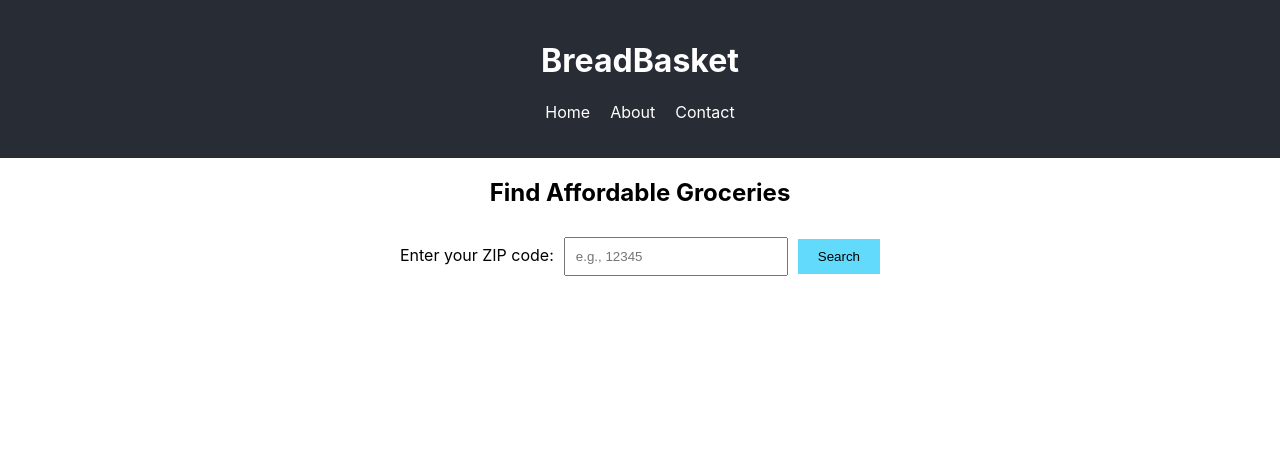
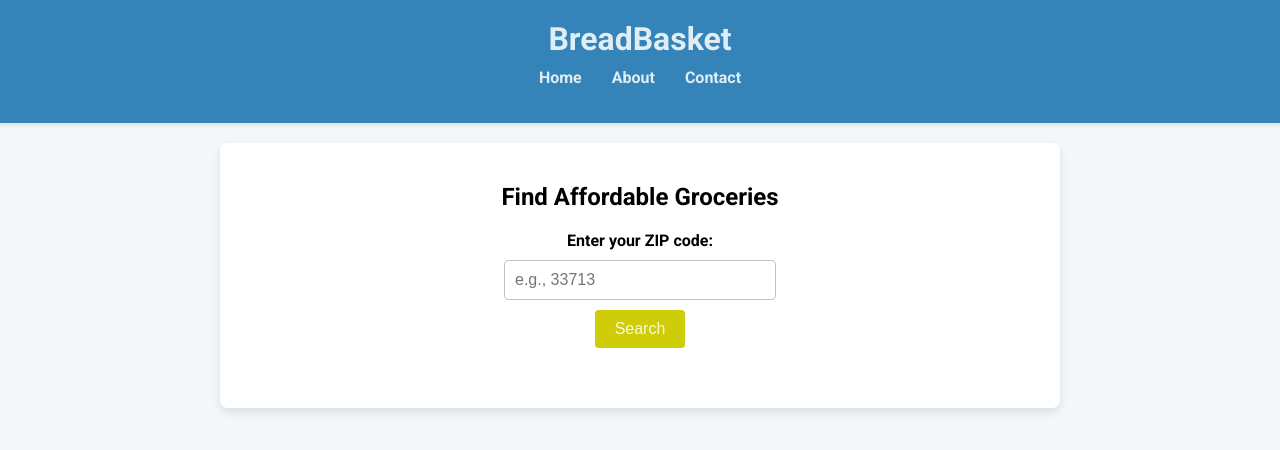
Before and after one commit to JacksonSchreiber/BreadBasket, a React (Create React App) app in the folder frontend/: page / in a window 1280 px wide. Shown: the top 450 px of the page. Built offline with nearby package versions, Linux system fonts and the light colour scheme.

Commit message:
Completed front-end coding with Home, About, Contact pages and styles

```diff
--- a/frontend/package.json
+++ b/frontend/package.json
@@ -9,6 +9,7 @@
     "@testing-library/user-event": "^13.5.0",
     "react": "^19.0.0",
     "react-dom": "^19.0.0",
+    "react-router-dom": "^7.3.0",
     "react-scripts": "5.0.1",
     "web-vitals": "^2.1.4"
   },
--- /dev/null
+++ b/frontend/src/About.js
@@ -0,0 +1,12 @@
+import React from 'react';
+
+function About() {
+  return (
+    <section>
+      <h2>About BreadBasket</h2>
+      <p>BreadBasket helps you find the best grocery deals in your area.</p>
+    </section>
+  );
+}
+
+export default About;
--- a/frontend/src/App.css
+++ b/frontend/src/App.css
@@ -1,45 +1,113 @@
+@import url('https://fonts.googleapis.com/css2?family=Roboto:wght@400;700&display=swap');
+
 .App {
+  font-family: 'Roboto', sans-serif;
   text-align: center;
+  background-color: #f4f7faf8; /* main background */
+  min-height: 100vh;
+  display: flex;
+  flex-direction: column;
+  align-items: center;
 }
 
 .App-header {
-  background-color: #282c34;
+  background-color: #3484b9; /* top background */
   padding: 20px;
-  color: white;
+  width: 100%;
+  box-shadow: 0 2px 4px rgba(0, 0, 0, 0.1);
+}
+
+.App-header h1 {
+  margin: 0;
+  color: rgba(255, 255, 255, 0.856);;/* App header */
 }
 
 nav ul {
   list-style-type: none;
   padding: 0;
+  display: flex;
+  justify-content: center;
+  margin-top: 10px;
 }
 
 nav ul li {
-  display: inline;
-  margin: 0 10px;
+  margin: 0 15px;
 }
 
 nav ul li a {
-  color: white;
+  color: rgba(255, 255, 255, 0.856);; /* nav headers */
   text-decoration: none;
+  font-weight: bold;
+  transition: color 0.3s;
+}
+
+nav ul li a:hover {
+  color: #ecf0f1;
 }
 
 main {
-  margin: 20px;
+  width: 80%;
+  max-width: 800px;
+  margin: 20px auto;
+  background-color: rgba(255, 255, 255, 0.966); /*Find Affordable Groceries background */
+  padding: 20px;
+  border-radius: 8px;
+  box-shadow: 0 4px 8px rgba(0, 0, 0, 0.1);
+}
+
+section {
+  margin-bottom: 40px;
 }
 
 form {
-  margin-top: 20px;
+  display: flex;
+  flex-direction: column;
+  align-items: center;
+}
+
+label {
+  margin-bottom: 10px;
+  font-weight: bold;
 }
 
 input[type="text"] {
   padding: 10px;
-  margin: 10px;
-  width: 200px;
+  width: 250px;
+  border: 1px solid #bdc3c7;
+  border-radius: 4px;
+  margin-bottom: 10px;
+  font-size: 16px;
 }
 
 button {
   padding: 10px 20px;
-  background-color: #61dafb;
+  background-color: #cfcc09; /* search botton */
+  color: rgba(255, 255, 255, 0.856);
   border: none;
+  border-radius: 4px;
   cursor: pointer;
+  font-size: 16px;
+  transition: background-color 0.3s;
 }
+
+button:hover {
+  background-color: #27ae60;
+}
+
+@media (max-width: 600px) {
+  nav ul {
+    flex-direction: column;
+  }
+
+  nav ul li {
+    margin: 10px 0;
+  }
+
+  main {
+    width: 90%;
+  }
+
+  input[type="text"] {
+    width: 100%;
+  }
+}
--- a/frontend/src/App.js
+++ b/frontend/src/App.js
@@ -1,41 +1,32 @@
-import React, { useState } from 'react';
+import React from 'react';
+import { BrowserRouter, Route, Routes, Link } from 'react-router-dom';
+import Home from './Home';
+import About from './About';
+import Contact from './Contact';
 import './App.css';
 
 function App() {
-  const [zipCode, setZipCode] = useState('');
-
-  const handleZipCodeChange = (event) => {
-    setZipCode(event.target.value);
-  };
-
   return (
     <div className="App">
+      <BrowserRouter>
         <header className="App-header">
           <h1>BreadBasket</h1>
           <nav>
             <ul>
-            <li><a href="#home">Home</a></li>
-            <li><a href="#about">About</a></li>
-            <li><a href="#contact">Contact</a></li>
+              <li><Link to="/">Home</Link></li>
+              <li><Link to="/about">About</Link></li>
+              <li><Link to="/contact">Contact</Link></li>
             </ul>
           </nav>
         </header>
         <main>
-        <section>
-          <h2>Find Affordable Groceries</h2>
-          <form>
-            <label htmlFor="zipCode">Enter your ZIP code:</label>
-            <input
-              type="text"
-              id="zipCode"
-              value={zipCode}
-              onChange={handleZipCodeChange}
-              placeholder="e.g., 12345"
-            />
-            <button type="submit">Search</button>
-          </form>
-        </section>
+          <Routes>
+            <Route path="/" element={<Home />} />
+            <Route path="/about" element={<About />} />
+            <Route path="/contact" element={<Contact />} />
+          </Routes>
         </main>
+      </BrowserRouter>
     </div>
   );
 }
--- /dev/null
+++ b/frontend/src/Contact.js
@@ -0,0 +1,12 @@
+import React from 'react';
+
+function Contact() {
+  return (
+    <section>
+      <h2>Contact Us</h2>
+      <p>Have questions? Reach out to us at contact@breadbasket.com.</p>
+    </section>
+  );
+}
+
+export default Contact;
--- /dev/null
+++ b/frontend/src/Home.js
@@ -0,0 +1,28 @@
+import React, { useState } from 'react';
+
+function Home() {
+  const [zipCode, setZipCode] = useState('');
+
+  const handleZipCodeChange = (event) => {
+    setZipCode(event.target.value);
+  };
+
+  return (
+    <section>
+      <h2>Find Affordable Groceries</h2>
+      <form>
+        <label htmlFor="zipCode">Enter your ZIP code:</label>
+        <input
+          type="text"
+          id="zipCode"
+          value={zipCode}
+          onChange={handleZipCodeChange}
+          placeholder="e.g., 33713"
+        />
+        <button type="submit">Search</button>
+      </form>
+    </section>
+  );
+}
+
+export default Home;
```
Also changed, not shown: 1 other file (tests, documents, lock files or other folders). Lines whose indentation alone changed are shown as unchanged.
